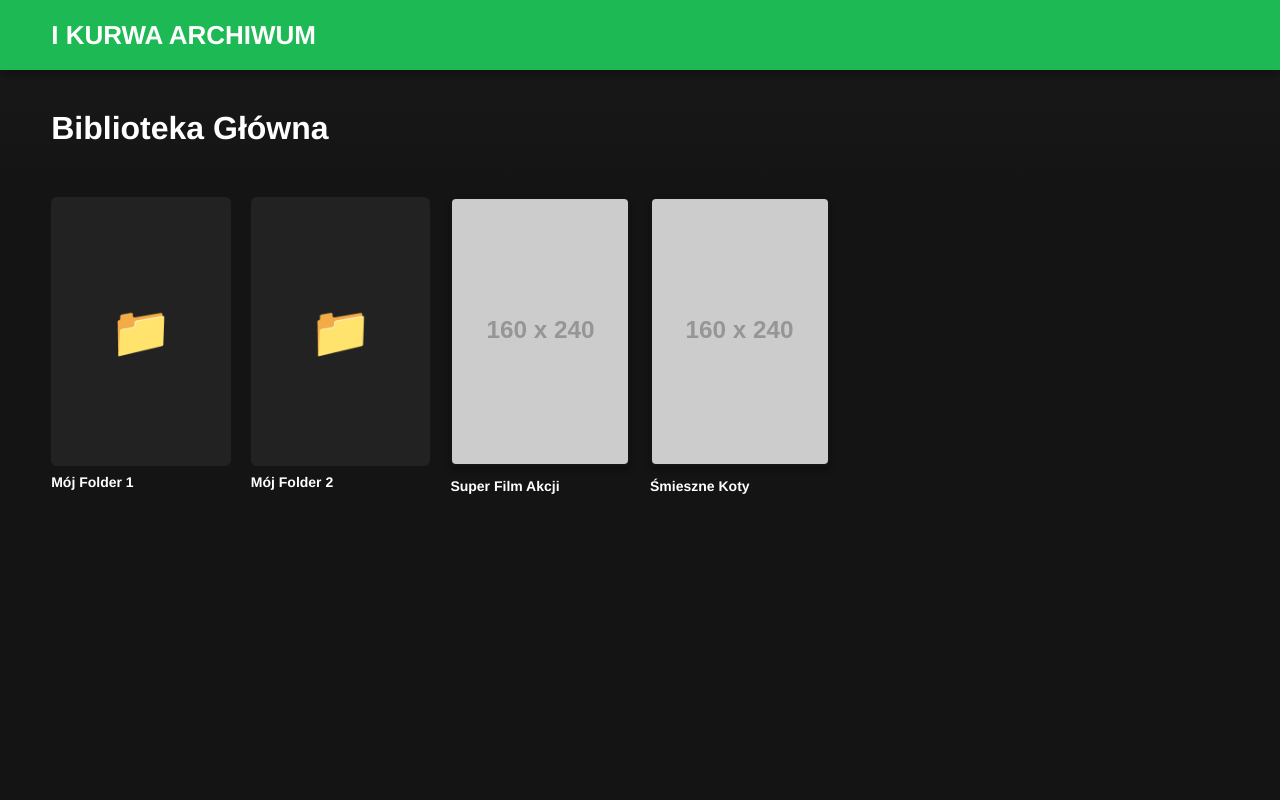
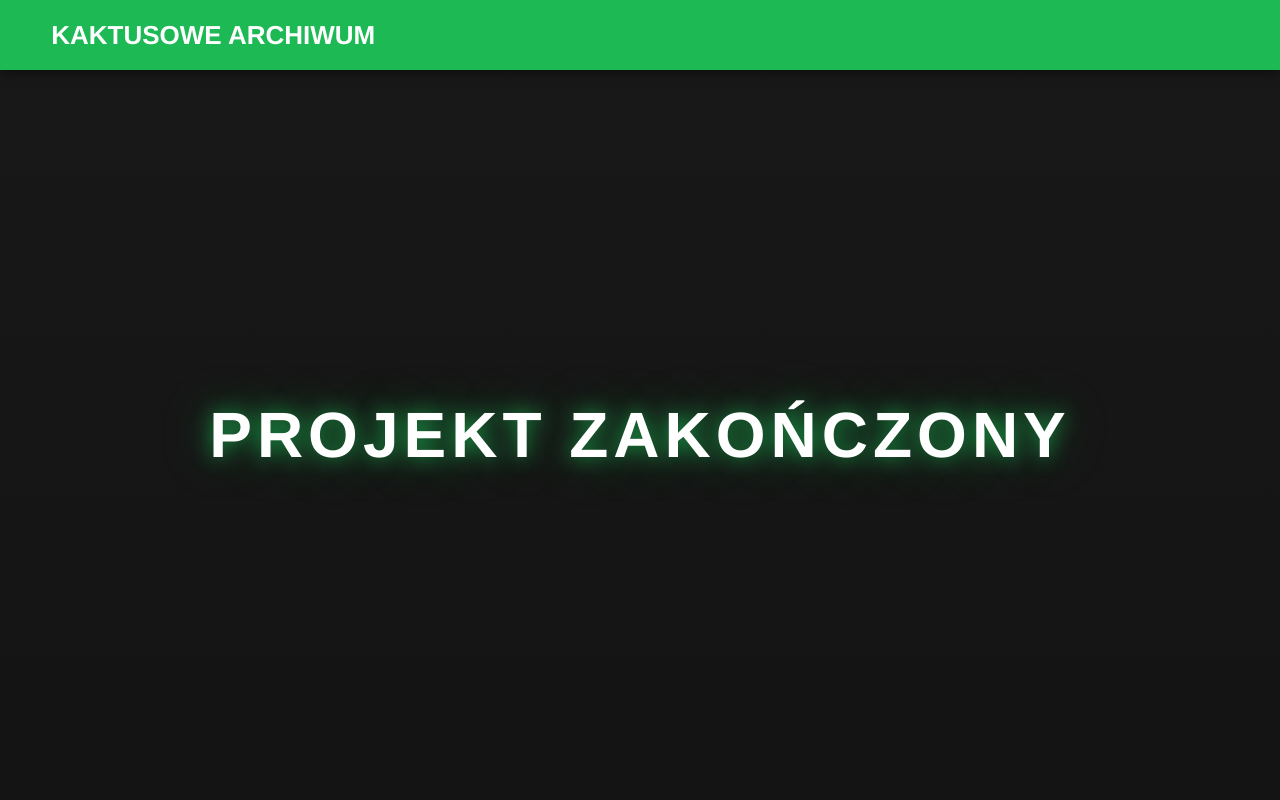
Before and after one commit to Kaktus97555/mysite, a website: page index.html in a window 1280 px wide. Shown: the top 800 px of the page. Drawn offline with Linux system fonts and the light colour scheme; placeholder pictures from the web are drawn by us.

Commit message:
Update index.html

```diff
--- a/index.html
+++ b/index.html
@@ -3,70 +3,73 @@
 <head>
     <meta charset="UTF-8">
     <meta name="viewport" content="width=device-width, initial-scale=1.0">
-    <title>I KURWA ARCHIWUM</title>
+    <title>Kaktusowe Archiwum</title>
     <style>
         * { box-sizing: border-box; margin: 0; padding: 0; font-family: 'Helvetica Neue', Helvetica, Arial, sans-serif; }
-        body { background-color: #141414; color: #fff; padding-bottom: 50px; padding-top: 70px; }
+        body { background-color: #141414; color: #fff; padding-top: 70px; }
 
         /* NAV */
         .navbar { position: fixed; top: 0; left: 0; width: 100%; height: 70px; display: flex; justify-content: space-between; align-items: center; padding: 0 4%; z-index: 1000; background-color: #1db954; box-shadow: 0 2px 10px rgba(0,0,0,0.5); }
         .logo { color: #fff; font-size: 26px; font-weight: bold; text-decoration: none; text-transform: uppercase; }
 
-        /* HERO */
-        .hero { padding: 40px 4%; background: linear-gradient(to bottom, #181818, #141414); }
-        .hero-title { font-size: 32px; margin-bottom: 10px; }
+        /* CENTER MESSAGE */
+        .hero {
+            height: calc(100vh - 70px);
+            display: flex;
+            justify-content: center;
+            align-items: center;
+            background: linear-gradient(to bottom, #181818, #141414);
+            padding: 0 20px;
+        }
+        .completed-text {
+            font-size: 5vw; /* Skaluje się z rozmiarem okna */
+            font-weight: 900;
+            color: #ffffff;
+            text-transform: uppercase;
+            letter-spacing: 5px;
+            text-align: center;
+            text-shadow: 0 0 20px rgba(29, 185, 84, 0.8), 0 0 50px rgba(29, 185, 84, 0.4);
+        }
 
-        /* GRID */
-        .movie-grid { display: grid; grid-template-columns: repeat(auto-fill, minmax(160px, 1fr)); gap: 20px; padding: 0 4%; }
+        /* GRID (opcjonalne, zostawione tylko filmy bez folderów) */
+        .movie-grid { display: grid; grid-template-columns: repeat(auto-fill, minmax(160px, 1fr)); gap: 20px; padding: 40px 4%; background-color: #141414; }
         .movie-card { transition: transform 0.3s; }
         .movie-card:hover { transform: scale(1.05); }
 
         .movie-card img { width: 100%; aspect-ratio: 2/3; object-fit: cover; border-radius: 6px; box-shadow: 0 4px 6px rgba(0,0,0,0.3); border: 2px solid transparent; }
         .movie-card:hover img { border-color: #1db954; }
 
-        .folder-icon { width: 100%; aspect-ratio: 2/3; display: flex; align-items: center; justify-content: center; background: #222; font-size: 50px; color: #1db954; border-radius: 6px; border: 2px solid transparent; }
-        .movie-card:hover .folder-icon { border-color: #1db954; }
+        .card-title { font-size: 14px; margin-top: 8px; font-weight: bold; white-space: nowrap; overflow: hidden; text-overflow: ellipsis; color: #fff; }
 
-        .card-title { font-size: 14px; margin-top: 8px; font-weight: bold; white-space: nowrap; overflow: hidden; text-overflow: ellipsis; color: #fff; }
+        @media (max-width: 768px) {
+            .completed-text {
+                font-size: 3rem; /* Zabezpieczenie dla mniejszych ekranów */
+            }
+        }
     </style>
 </head>
 <body>
 
     <nav class="navbar">
-        <div class="logo">I KURWA ARCHIWUM</div>
+        <div class="logo">Kaktusowe Archiwum</div>
     </nav>
 
+    <!-- Zmieniona sekcja z głównym napisem -->
     <div class="hero">
-        <h1 class="hero-title">Biblioteka Główna</h1>
+        <h1 class="completed-text">Projekt zakończony</h1>
     </div>
 
-    <!-- Statyczna siatka z przykładową zawartością, aby było widać wygląd -->
+    <!-- Siatka z samymi filmami (możesz ją usunąć, jeśli chcesz zostawić tylko sam napis na środku ekranu) -->
     <div class="movie-grid">
-
-        <!-- Przykładowy Folder -->
-        <div class="movie-card">
-            <div class="folder-icon">📁</div>
-            <div class="card-title">Mój Folder 1</div>
-        </div>
-
-        <!-- Przykładowy Folder 2 -->
-        <div class="movie-card">
-            <div class="folder-icon">📁</div>
-            <div class="card-title">Mój Folder 2</div>
-        </div>
-
-        <!-- Przykładowy Film -->
         <div class="movie-card">
             <img src="https://via.placeholder.com/160x240/222222/1db954?text=Wideo+1" alt="Plakat">
             <div class="card-title">Super Film Akcji</div>
         </div>
 
-        <!-- Przykładowy Film 2 -->
         <div class="movie-card">
             <img src="https://via.placeholder.com/160x240/222222/1db954?text=Wideo+2" alt="Plakat">
             <div class="card-title">Śmieszne Koty</div>
         </div>
-
     </div>
 
 </body>
```
